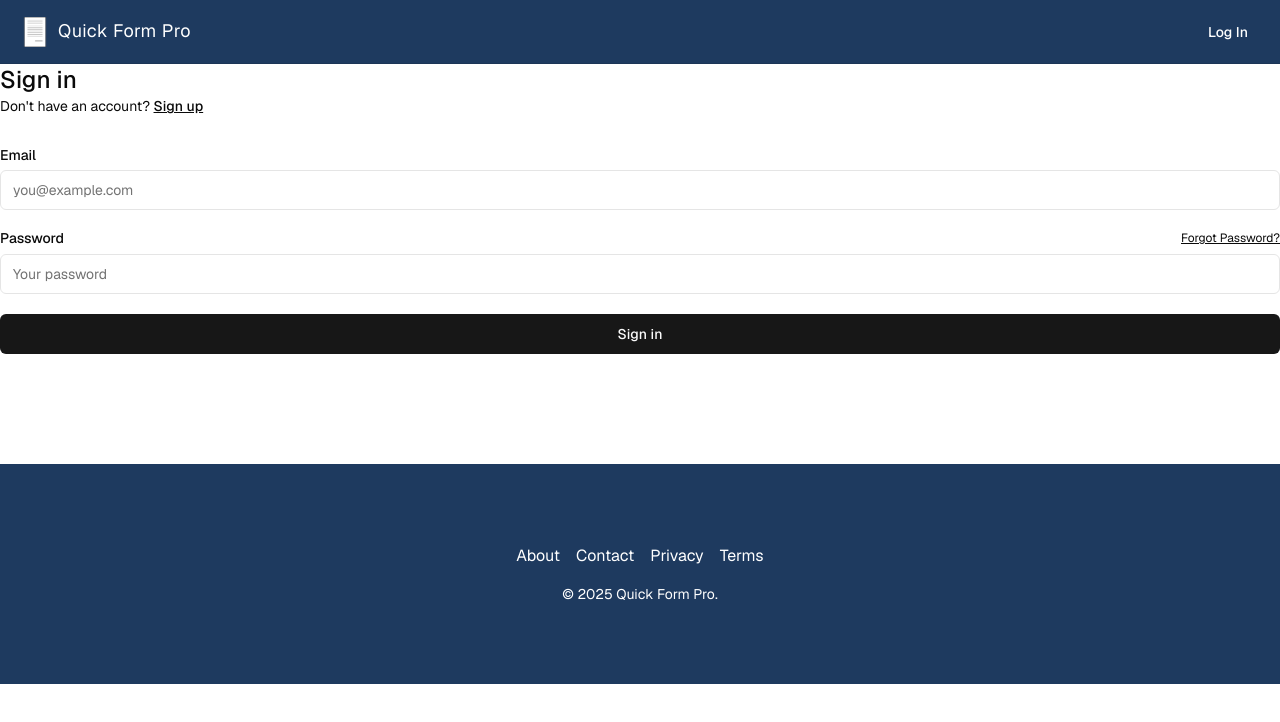
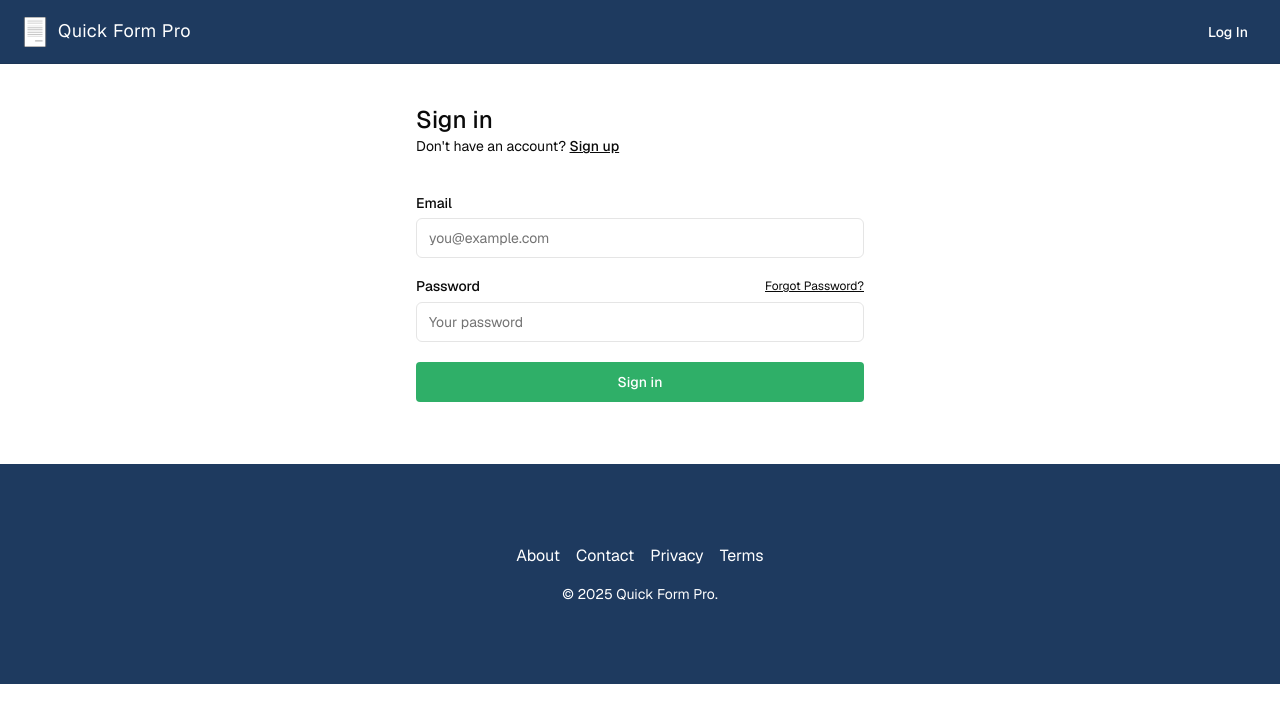
Before and after one commit to jonathanporras/blueprint-forms, a Next.js app: page /log-in in a window 1280 px wide. Shown: the top 722 px of the page. Built offline with nearby package versions, Linux system fonts and the light colour scheme; no server answers.

Commit message:
Improve error handling in sign in form

```diff
--- a/app/(auth-pages)/log-in/page.tsx
+++ b/app/(auth-pages)/log-in/page.tsx
@@ -7,9 +7,9 @@ import Link from "next/link";
 
 export default async function Login(props: { searchParams: Promise<Message> }) {
   const searchParams = await props.searchParams;
-  console.log(searchParams);
+
   return (
-    <form className="flex-1 flex flex-col min-w-64">
+    <form className="flex-1 flex flex-col min-w-64 my-10 max-w-md">
       <h1 className="text-2xl font-medium">Sign in</h1>
       <p className="text-sm text-foreground">
         Don't have an account?{" "}
@@ -18,6 +18,7 @@ export default async function Login(props: { searchParams: Promise<Message> }) {
         </Link>
       </p>
       <div className="flex flex-col gap-2 [&>input]:mb-3 mt-8">
+        <FormMessage message={searchParams} />
         <Label htmlFor="email">Email</Label>
         <Input name="email" placeholder="you@example.com" required />
         <div className="flex justify-between items-center">
@@ -27,10 +28,13 @@ export default async function Login(props: { searchParams: Promise<Message> }) {
           </Link>
         </div>
         <Input type="password" name="password" placeholder="Your password" required />
-        <SubmitButton pendingText="Signing In..." formAction={signInAction}>
+        <SubmitButton
+          className="bg-[#2FAF68] hover:bg-[#37c476] transition text-white px-4 py-2 rounded"
+          pendingText="Signing In..."
+          formAction={signInAction}
+        >
           Sign in
         </SubmitButton>
-        <FormMessage message={searchParams} />
       </div>
     </form>
   );
--- a/components/form-message.tsx
+++ b/components/form-message.tsx
@@ -2,20 +2,12 @@ export type Message = { success: string } | { error: string } | { message: strin
 
 export function FormMessage({ message }: { message: Message }) {
   return (
-    <div className="flex flex-col gap-2 w-full max-w-md text-sm">
+    <div className="flex flex-col gap-2 w-full max-w-md text-xl">
       {"success" in message && (
-        <div className="text-foreground border-l-2 border-foreground px-4">
-          {message.success}
-        </div>
+        <div className="text-[green] font-md font-md">{message.success}</div>
       )}
-      {"error" in message && (
-        <div className="text-destructive-foreground border-l-2 border-destructive-foreground px-4">
-          {message.error}
-        </div>
-      )}
-      {"message" in message && (
-        <div className="text-foreground border-l-2 px-4">{message.message}</div>
-      )}
+      {"error" in message && <div className="text-[red] font-bold">{message.error}</div>}
+      {"message" in message && <div className="text-[gray]">{message.message}</div>}
     </div>
   );
 }
```
